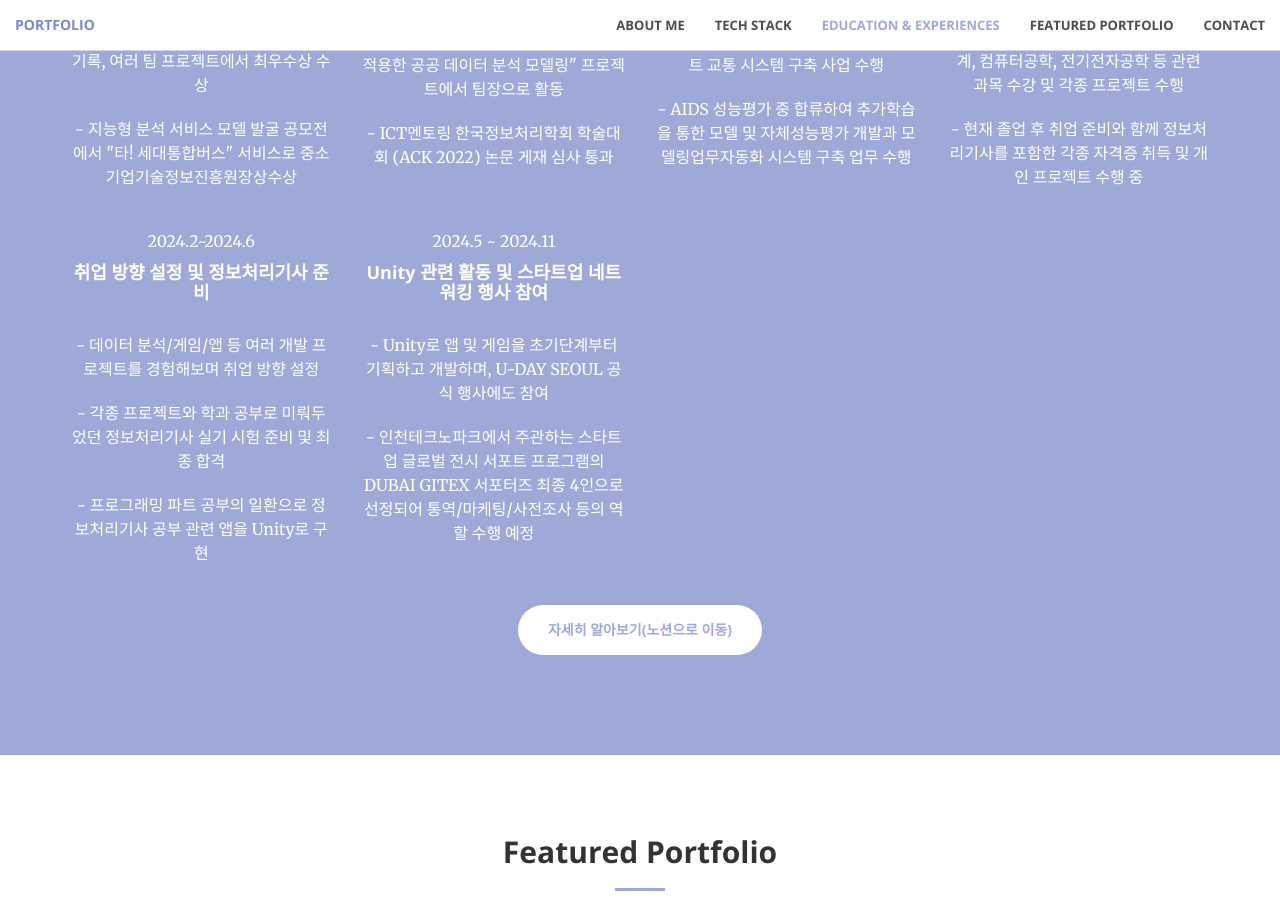
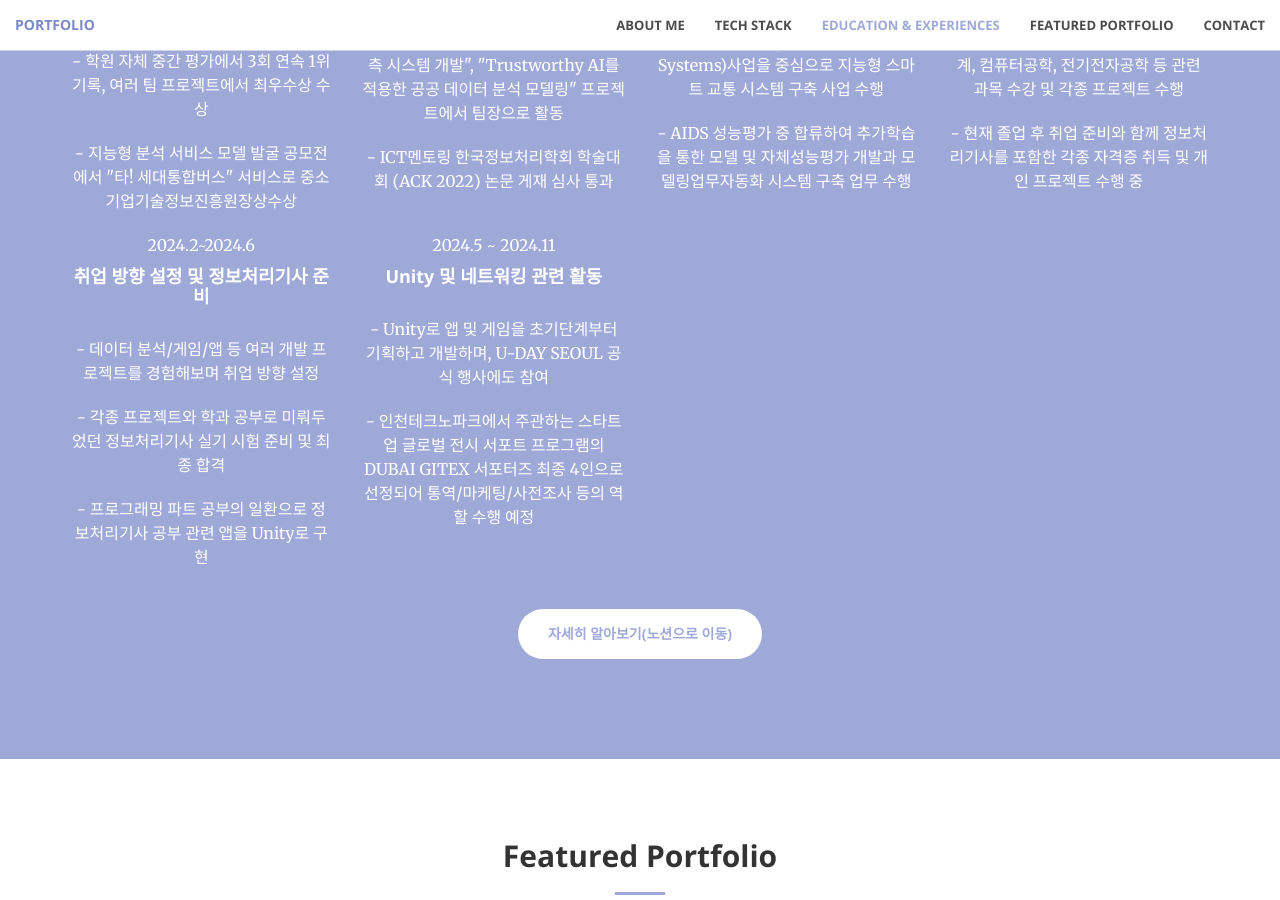
Before and after one commit to ymdev2023/ymdev2023.github.io, a Jekyll site: the page built from index.html, in a window 1280 px wide and 900 px high, scrolled down 3062 px. Built offline with Jekyll 4.4.1, drawn with Linux system fonts in a browser that asks for light colours.

Commit message:
Update education-experience.html

```diff
--- a/_includes/education-experience.html
+++ b/_includes/education-experience.html
@@ -29,7 +29,8 @@
           되었습니다. <br /><br />길다면 길고 짧다면 짧은 시간 동안 다양한
           언어와 도구를 접하고 많은 프로젝트를 수행했습니다.<br />
           <br />이를 바탕으로 게임 개발 분야로의 꿈을 키우게 되었고, 올해
-          6월부터 Unity로 관련 앱과 인디 게임을 만들며 꾸준히 나아가고 있습니다.
+          6월부터 Unity로 관련 앱과 인디 게임을 만들며 꾸준히 나아가고
+          있습니다.<br /><br />
         </p>
       </div>
     </div>
@@ -88,7 +89,6 @@
           <p>2022.3~2024.2</p>
           <h4><b>건국대학교 - 산업공학과 복수전공</b></h4>
           <br />
-          <br />
           <p>
             - 인공지능, 데이터 사이언스 , 확률과 통계, 컴퓨터공학, 전기전자공학
             등 관련 과목 수강 및 각종 프로젝트 수행
@@ -130,7 +130,7 @@
       <div class="col-lg-3 col-md-6 text-center">
         <div class="service-box">
           <p>2024.5 ~ 2024.11</p>
-          <h4><b>Unity 관련 활동 및 스타트업 네트워킹 행사 참여</b></h4>
+          <h4><b>Unity 및 네트워킹 관련 활동</b></h4>
           <br />
           <p>
             - Unity로 앱 및 게임을 초기단계부터 기획하고 개발하며, U-DAY SEOUL
```
